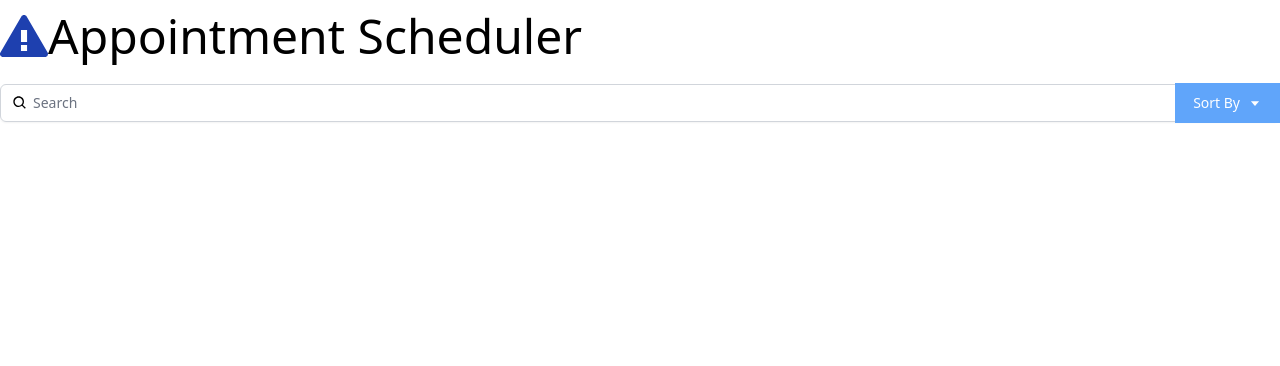
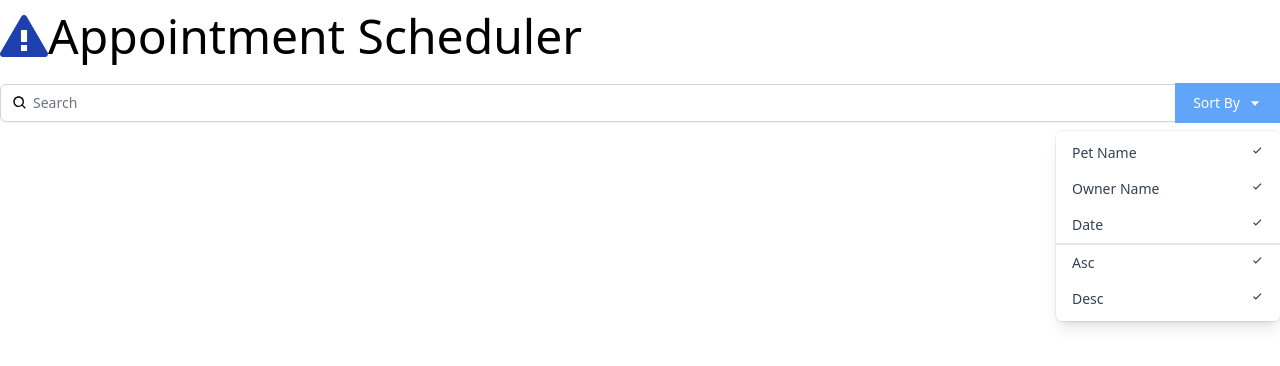
Before and after one commit to vish-opatha/react-appointment-scheduler, a React (Create React App) app: page / in a window 1280 px wide. Shown: the top 366 px of the page. Built offline with nearby package versions, Linux system fonts and the light colour scheme.

Commit message:
Add initial Dropdown sub-component in the Search component

```diff
--- a/src/components/Search.js
+++ b/src/components/Search.js
@@ -1,4 +1,31 @@
-import { BiSearch, BiCaretDown } from "react-icons/bi"
+import { BiSearch, BiCaretDown, BiCheck } from "react-icons/bi"
+
+const Dropdown = () =>{
+    return(
+        <div className="origin-top-right absolute right-0 mt-2 w-56
+      rounded-md shadow-lg bg-white ring-1 ring-black ring-opacity-5">
+      <div className="py-1" role="menu" aria-orientation="vertical" aria-labelledby="options-menu">
+        <div
+          className="px-4 py-2 text-sm text-gray-700 hover:bg-gray-100 hover:text-gray-900 flex justify-between cursor-pointer"
+          role="menuitem">Pet Name <BiCheck /></div>
+        <div
+          className="px-4 py-2 text-sm text-gray-700 hover:bg-gray-100 hover:text-gray-900 flex justify-between cursor-pointer"
+          role="menuitem">Owner Name  <BiCheck /></div>
+        <div
+          className="px-4 py-2 text-sm text-gray-700 hover:bg-gray-100 hover:text-gray-900 flex justify-between cursor-pointer"
+          role="menuitem">Date <BiCheck /></div>
+        <div
+          className="px-4 py-2 text-sm text-gray-700 hover:bg-gray-100 hover:text-gray-900 flex justify-between cursor-pointer border-gray-1 border-t-2"
+          role="menuitem">Asc <BiCheck /></div>
+        <div
+          className="px-4 py-2 text-sm text-gray-700 hover:bg-gray-100 hover:text-gray-900 flex justify-between cursor-pointer"
+          role="menuitem">Desc <BiCheck /></div>
+      </div>
+    </div>
+    )
+
+}
+
 
 const Search = () => {
   return (
@@ -16,6 +43,7 @@
               className="justify-center px-4 py-2 bg-blue-400 border-2 border-blue-400 text-sm text-white hover:bg-blue-700 focus:outline-none focus:ring-2 focus:ring-offset-2 flex items-center" id="options-menu" aria-haspopup="true" aria-expanded="true">
               Sort By <BiCaretDown className="ml-2" />
             </button>
+            <Dropdown/>
           </div>
         </div>
       </div>
```
